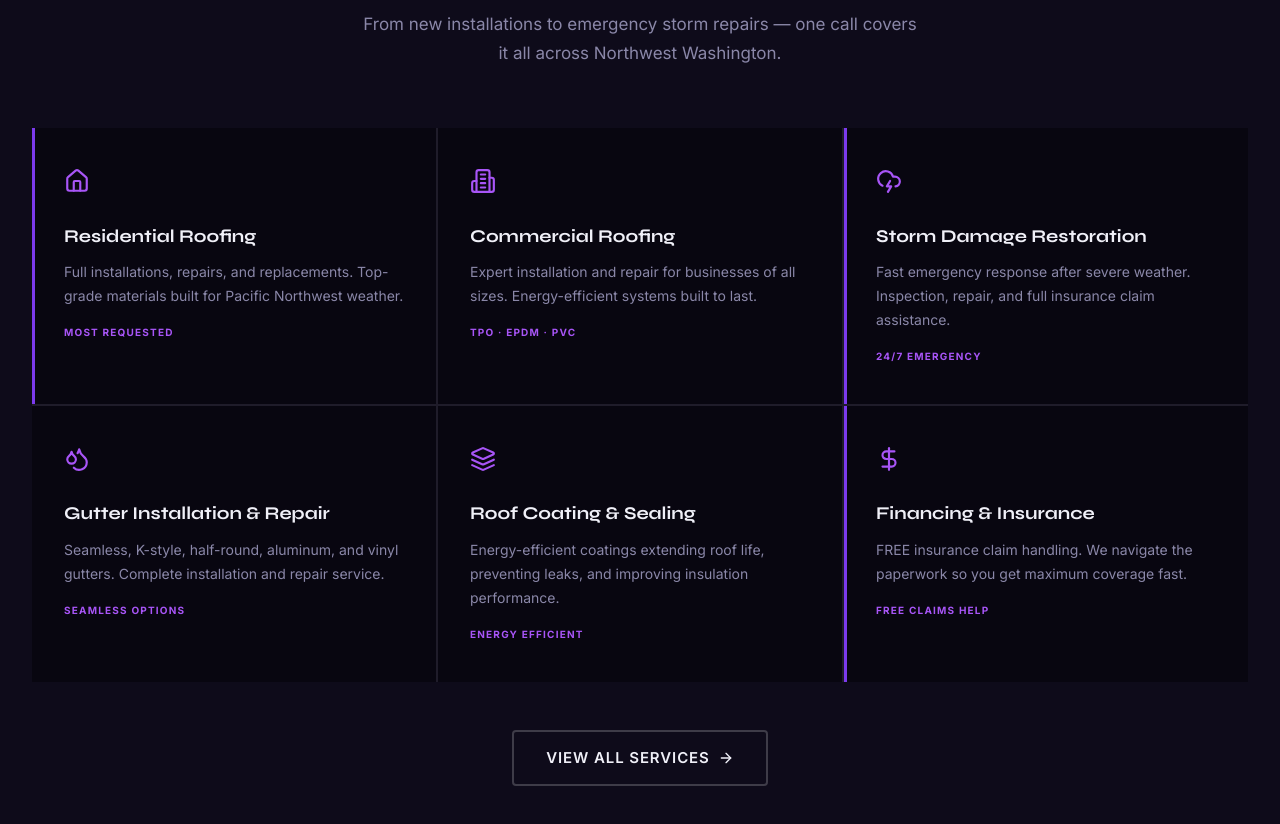
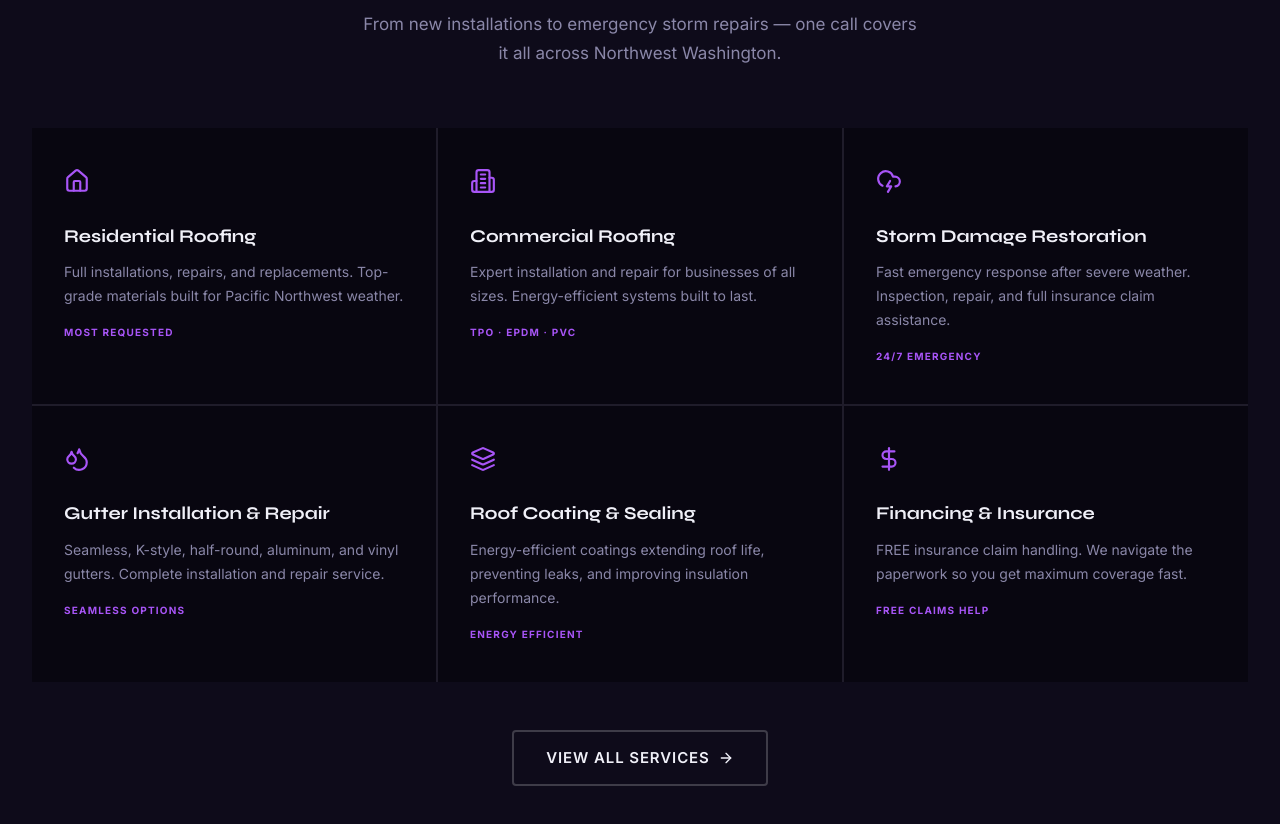
Before and after one commit to Ali-Jordan/WeatherMaster-Roofing, a React (Vite) app: page / in a window 1280 px wide. Shown: the part 1220-2044 px from the top of the page. Built offline with nearby package versions, Linux system fonts and the light colour scheme.

Commit message:
fix: service card bars uniform — hover only for all cards

```diff
--- a/src/index.css
+++ b/src/index.css
@@ -118,7 +118,7 @@ button{cursor:pointer;border:none;background:none;font-family:inherit}
 .service-card:hover{background:var(--surface)}
 .service-card:hover::before{height:100%}
 .service-card.featured{background:var(--bg)}
-.service-card.featured::before{height:100%}
+.service-card.featured::before{height:0}
 .service-icon{color:var(--purple2);margin-bottom:20px}
 .service-name{font-family:var(--font-head);font-weight:700;font-size:18px;margin-bottom:10px}
 .service-desc{font-size:14px;color:var(--muted);line-height:1.7;margin-bottom:16px}
```
